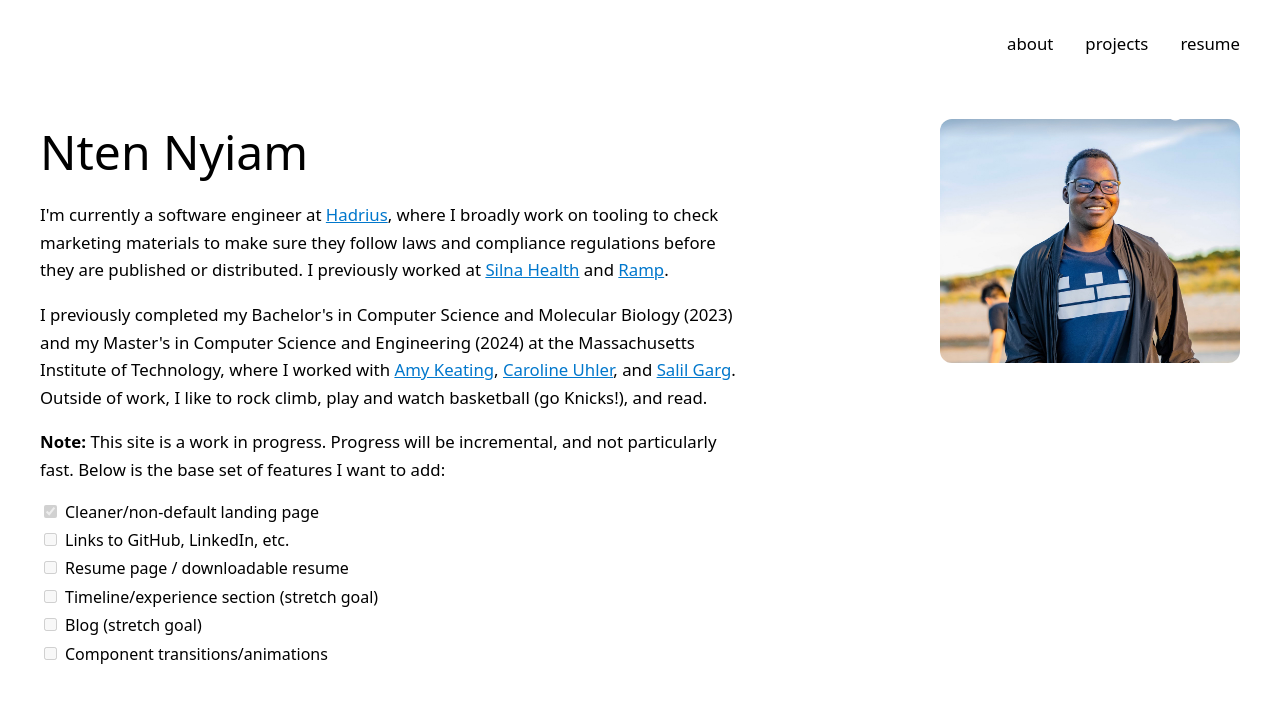
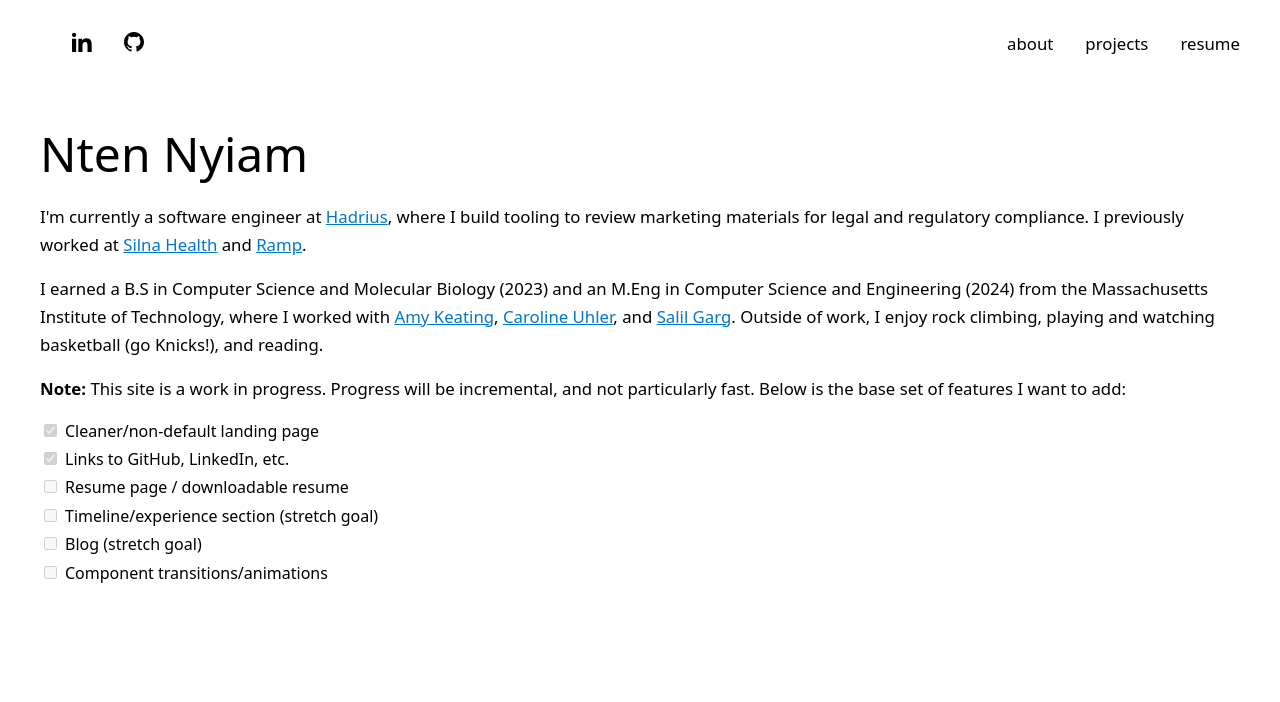
Before and after one commit to nnyiam10/nnyiam10.github.io, a React (Vite) app: page / in a window 1280 px wide. Shown: the top 702 px of the page. Built offline with nearby package versions, Linux system fonts and the light colour scheme.

Commit message:
added github and linkedin icons to the header

```diff
--- a/src/components/Header.jsx
+++ b/src/components/Header.jsx
@@ -5,6 +5,29 @@ export default function Header() {
 
   return (
     <nav className="nav">
+     <div className="left">
+        <a
+          href="https://www.linkedin.com/in/ntenyiam/"
+          target="_blank"
+          rel="noopener noreferrer"
+          aria-label="LinkedIn"
+        >
+          <svg viewBox="0 0 24 24" width="20" height="20" fill="currentColor">
+            <path d="M4.98 3.5C4.98 4.88 3.86 6 2.5 6S0 4.88 0 3.5 1.12 1 2.5 1 4.98 2.12 4.98 3.5zM0 8h5v16H0V8zm7.5 0h4.7v2.2h.1c.7-1.3 2.4-2.7 5-2.7 5.3 0 6.3 3.5 6.3 8v9.5h-5v-8.4c0-2-.04-4.6-2.8-4.6-2.8 0-3.2 2.2-3.2 4.4V24h-5V8z"/>
+          </svg>
+        </a>
+
+        <a
+          href="https://github.com/nnyiam10"
+          target="_blank"
+          rel="noopener noreferrer"
+          aria-label="GitHub"
+        >
+          <svg viewBox="0 0 24 24" width="20" height="20" fill="currentColor">
+            <path d="M12 0C5.37 0 0 5.37 0 12c0 5.3 3.44 9.8 8.21 11.39.6.11.82-.26.82-.58v-2.02c-3.34.73-4.04-1.61-4.04-1.61-.55-1.39-1.34-1.76-1.34-1.76-1.09-.74.08-.73.08-.73 1.2.08 1.83 1.23 1.83 1.23 1.07 1.83 2.8 1.3 3.49.99.11-.78.42-1.3.76-1.6-2.67-.3-5.47-1.34-5.47-5.93 0-1.31.47-2.38 1.23-3.22-.12-.3-.53-1.52.12-3.17 0 0 1.01-.32 3.3 1.23a11.5 11.5 0 0 1 6 0c2.28-1.55 3.29-1.23 3.29-1.23.65 1.65.24 2.87.12 3.17.77.84 1.23 1.91 1.23 3.22 0 4.6-2.8 5.62-5.48 5.92.43.37.82 1.1.82 2.22v3.29c0 .32.21.7.83.58C20.56 21.8 24 17.3 24 12c0-6.63-5.37-12-12-12z"/>
+          </svg>
+        </a>
+      </div>
       <div className="right">
         <Link to="/" className={pathname === '/' ? 'active' : ''}>about</Link>
         <Link to="/projects" className={pathname === '/projects' ? 'active' : ''}>projects</Link>
--- a/src/index.css
+++ b/src/index.css
@@ -24,7 +24,7 @@ a:hover {
   padding: 2rem 2rem;
 
   display: flex;
-  justify-content: flex-end;
+  justify-content: space-between;
 
   max-width: 1200px;
   margin: 0 auto;
@@ -53,9 +53,6 @@ main {
 }
 
 /* ===== HOME CONTENT ===== */
-.text {
-  max-width: 700px;
-}
 
 h1 {
   font-size: 3rem;
@@ -67,23 +64,6 @@ p {
   font-size: 1.05rem;
   line-height: 1.65;
   font-weight: 300;
-}
-
-/* ===== IMAGE ===== */
-.image-wrapper {
-  float: right;
-  width: 300px;
-  margin-left: 2rem;
-  margin-bottom: 1rem;
-
-  border-radius: 12px;
-  overflow: hidden;
-}
-
-.image-wrapper img {
-  width: 100%;
-  height: auto;
-  display: block;
 }
 
 /* ===== LIST ===== */
--- a/src/pages/Home.jsx
+++ b/src/pages/Home.jsx
@@ -1,19 +1,15 @@
 export default function Home() {
   return (
     <div className="container">
-      <div className="image-wrapper">
-        <img src="/nten-image.jpeg" alt="Nten Nyiam" />
-      </div>
-
       <div className="text">
         <h1>Nten Nyiam</h1>
 
         <p>
-          I'm currently a software engineer at <a href="https://www.hadrius.com/" target="_blank">Hadrius</a>, where I broadly work on tooling to check marketing materials to make sure they follow laws and compliance regulations before they are published or distributed. I previously worked at <a href="https://www.silnahealth.com/" target="_blank">Silna Health</a> and <a href="https://ramp.com/" target="_blank">Ramp</a>.
+          I'm currently a software engineer at <a href="https://www.hadrius.com/" target="_blank">Hadrius</a>, where I build tooling to review marketing materials for legal and regulatory compliance. I previously worked at <a href="https://www.silnahealth.com/" target="_blank">Silna Health</a> and <a href="https://ramp.com/" target="_blank">Ramp</a>.
         </p>
 
         <p>
-          I previously completed my Bachelor's in Computer Science and Molecular Biology (2023) and my Master's in Computer Science and Engineering (2024) at the Massachusetts Institute of Technology, where I worked with <a href="https://www.keatinglab.mit.edu/people" target="_blank">Amy Keating</a>, <a href="https://www.carolineuhler.com/" target="_blank">Caroline Uhler</a>, and <a href="https://medicine.yale.edu/profile/salil-garg/" target="_blank">Salil Garg</a>. Outside of work, I like to rock climb, play and watch basketball (go Knicks!), and read.
+          I earned a B.S in Computer Science and Molecular Biology (2023) and an M.Eng in Computer Science and Engineering (2024) from the Massachusetts Institute of Technology, where I worked with <a href="https://www.keatinglab.mit.edu/people" target="_blank">Amy Keating</a>, <a href="https://www.carolineuhler.com/" target="_blank">Caroline Uhler</a>, and <a href="https://medicine.yale.edu/profile/salil-garg/" target="_blank">Salil Garg</a>. Outside of work, I enjoy rock climbing, playing and watching basketball (go Knicks!), and reading.
         </p>
 
         <p>
@@ -30,7 +26,7 @@ export default function Home() {
 
           <li>
             <label>
-              <input type="checkbox" disabled />
+              <input type="checkbox" checked disabled />
               Links to GitHub, LinkedIn, etc.
             </label>
           </li>
```
Also changed, not shown: public/nten-image.jpeg (deleted).
